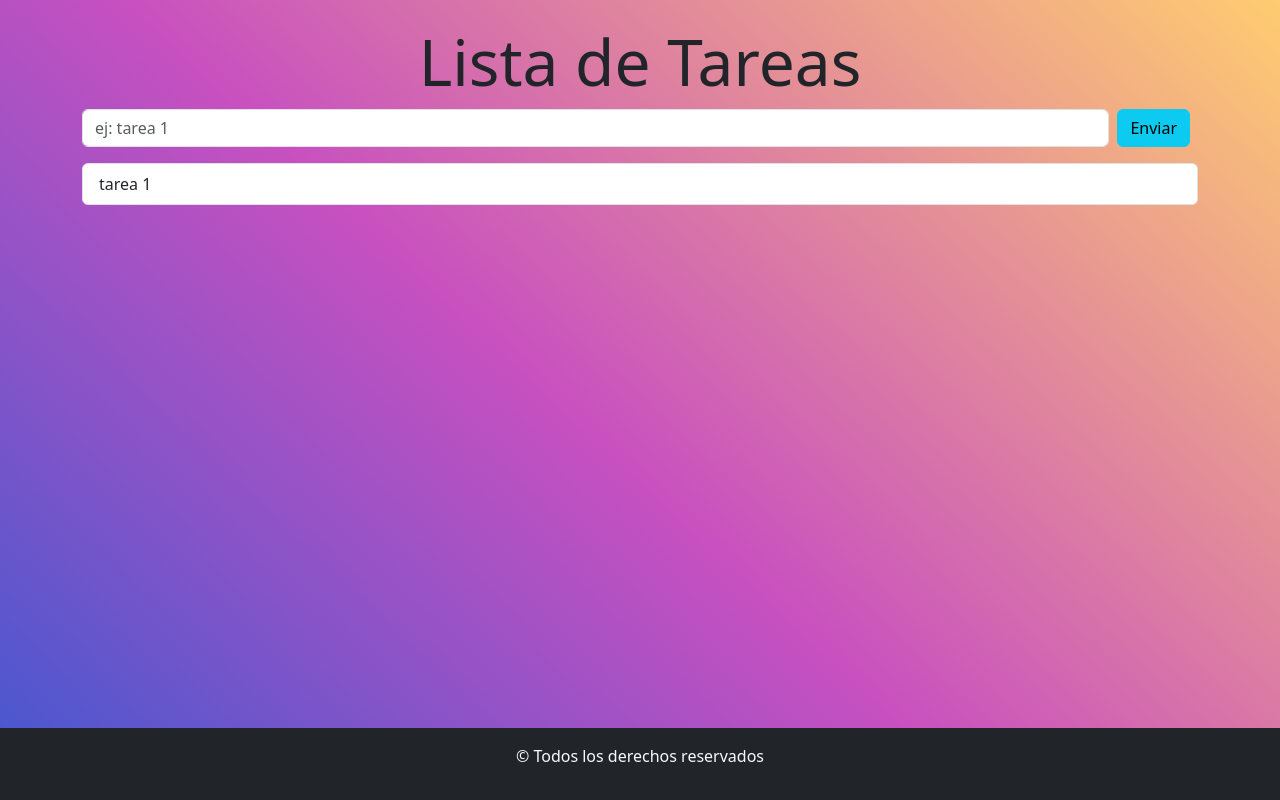
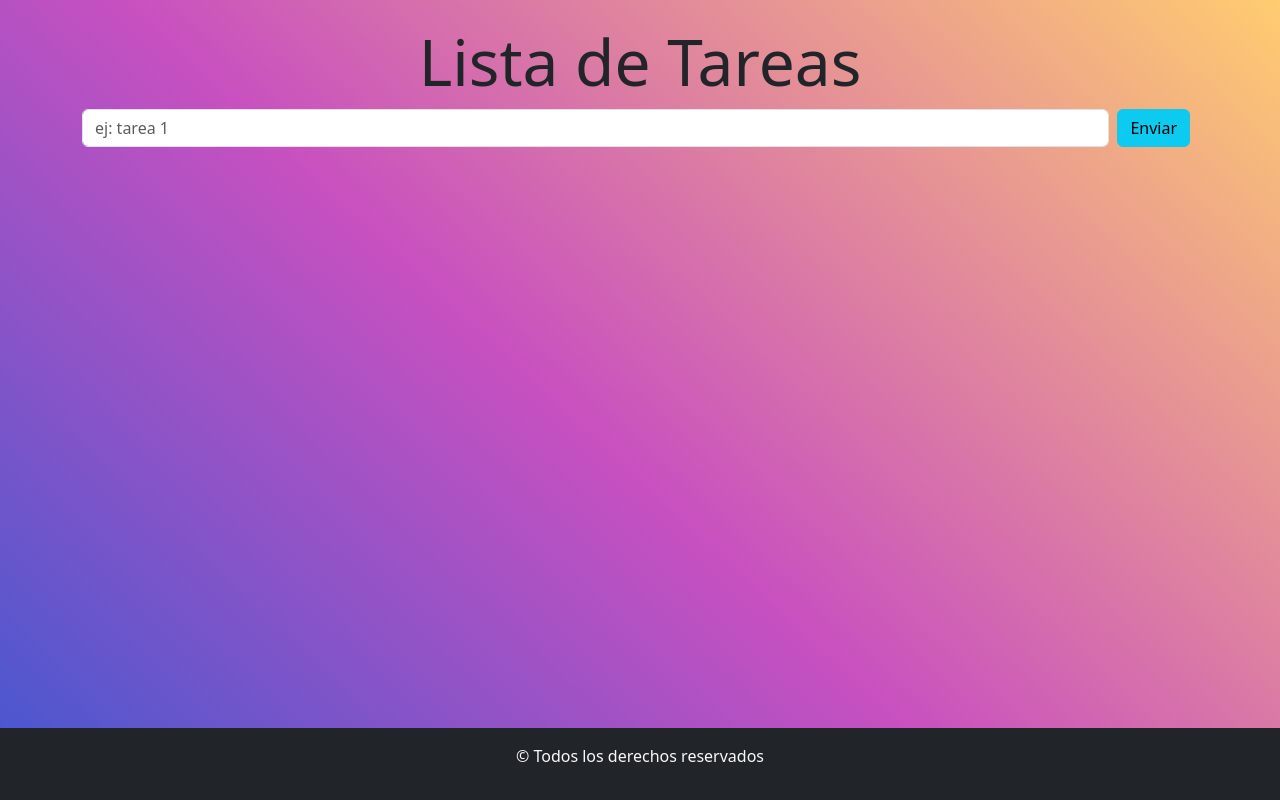
Before and after one commit to NataliaGabriela/tp-react-ejercicio-tareas, a React (Vite) app: page / in a window 1280 px wide. Built offline with nearby package versions, Linux system fonts and the light colour scheme.

Commit message:
dibujamos la cantidad de tareas que corresponden al array tareas

```diff
--- a/src/components/FormularioTareas.jsx
+++ b/src/components/FormularioTareas.jsx
@@ -11,6 +11,7 @@ const FormularioTareas = () => {
     //limpiar formulario
     setTarea('');
   }
+
   return (
     <section>
       <Form onSubmit={handleSubmit}>
@@ -32,7 +33,7 @@ const FormularioTareas = () => {
           </Button>
         </Form.Group>
       </Form>
-      <ListaTareas></ListaTareas>
+      <ListaTareas tareas={tareas}></ListaTareas>
     </section>
   );
 };
--- a/src/components/ListaTareas.jsx
+++ b/src/components/ListaTareas.jsx
@@ -1,10 +1,12 @@
 import { ListGroup } from "react-bootstrap";
 import ItemTarea from "./ItemTarea";
 
-const ListaTareas = () => {
+const ListaTareas = (props) => {
     return (
         <ListGroup>
-         <ItemTarea></ItemTarea>
+            {
+                props.tareas.map((elementoTarea, posicionTarea)=><ItemTarea key={posicionTarea}></ItemTarea>)
+            }
         </ListGroup>
     );
 };
```
